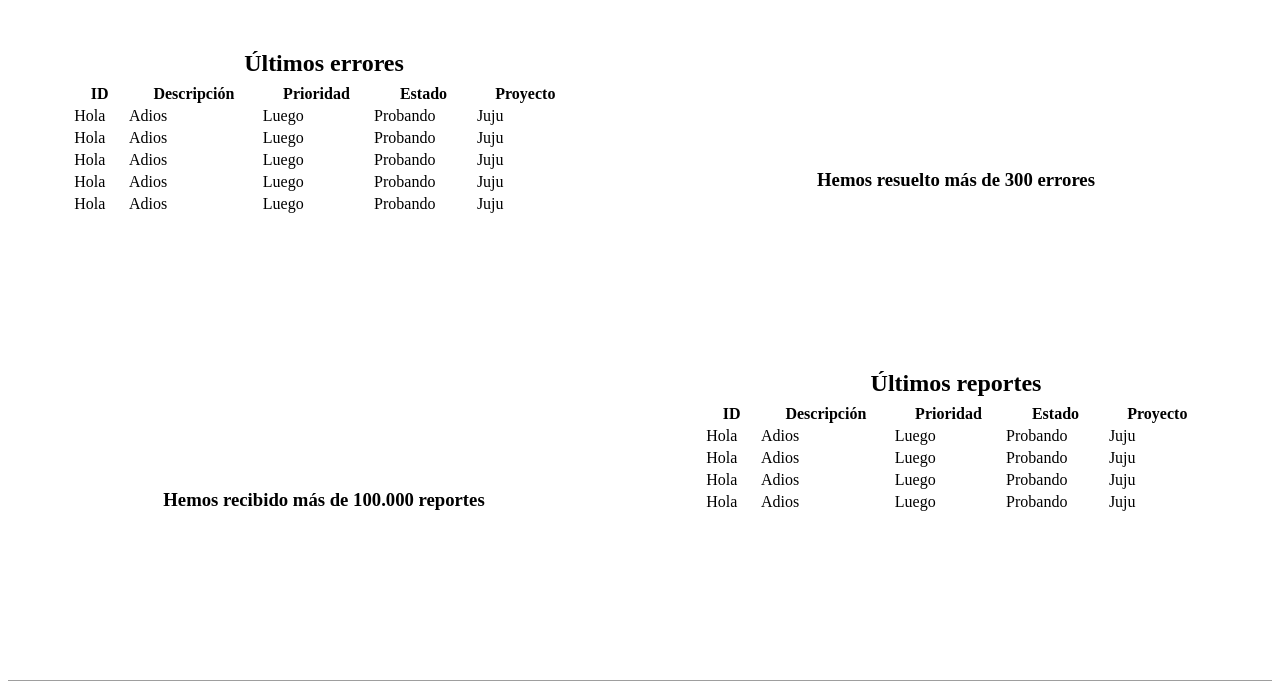
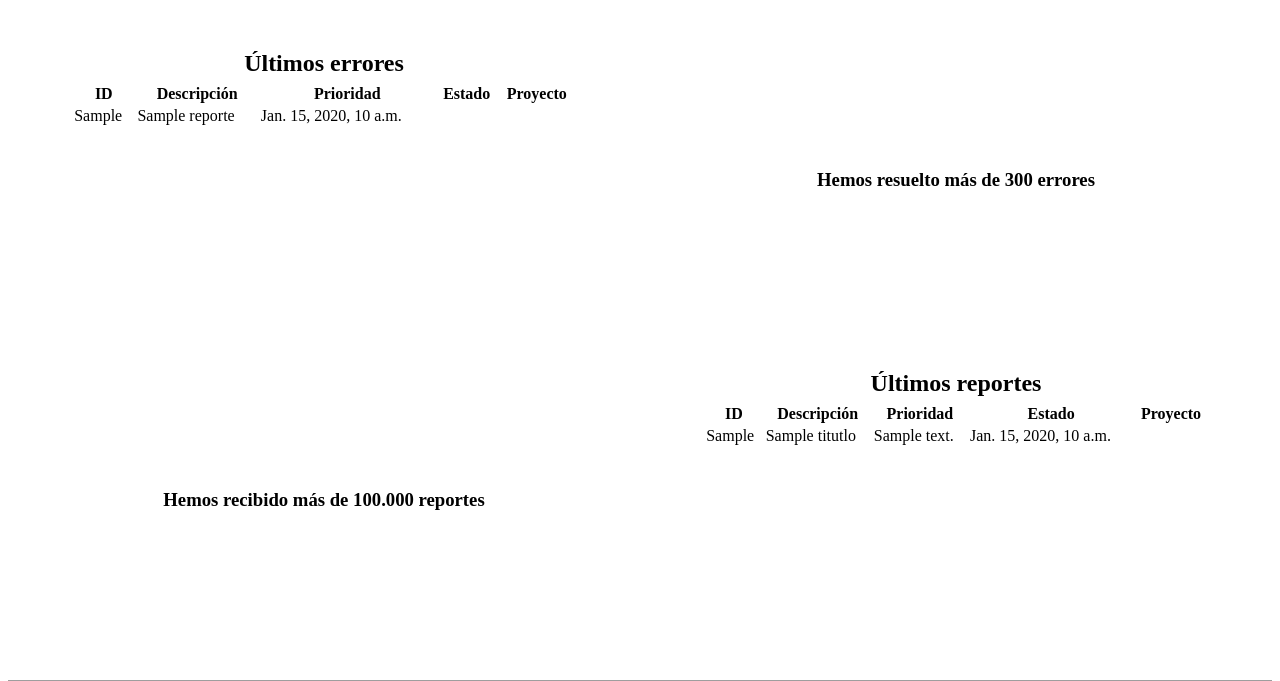
Before and after one commit to sanhue903/Proyecto-IS2, a Django app: template bug_tracking/home/templates/home/start.html in a window 1280 px wide. Shown: the part 1331-2012 px from the top of the page. Run offline with Django 3.2, Linux system fonts and the light colour scheme; the template is opened without the code that fills it: most values are stand-ins (such as "Sample title", 1, 10 or a date in 2020); grey boxes are pictures that could not be loaded.

```diff
--- a/bug_tracking/home/templates/home/start.html
+++ b/bug_tracking/home/templates/home/start.html
@@ -11,6 +11,7 @@
   <div class="info-view">
       <div class="box">
         <h2>Últimos errores</h2>
+        {% if listar_reportes %}
         <table class="table">
             <thead>
                 <tr>
@@ -22,65 +23,40 @@
                 </tr>
             </thead>
             <tbody>
-                <tr>
-                  <td>Hola</td>
+              {% for ReporteBug in listar_reportes %}
+              <tr>
+                <td>{{ ReporteBug.id_reporte }}</td>
+                <td>{{ ReporteBug.reporte }}</td>
+                <td>{{ ReporteBug.fecha_reporte }}</td>
+              </tr>
+              {%endfor%}
+            </tbody>
+        </table>
+        {% else %}
+        <table class="table">
+          <thead>
+              <tr>
+                <th>ID</th>
+                <th>Descripción</th>
+                <th>Prioridad</th>
+                <th>Estado</th>
+                <th>Proyecto</th>
+              </tr>
+          </thead>
+          <tbody>
+              <tr>
+                <td colspan="4" style="text-align: center">No hay errores disponibles</td>
+              </tr>
+            </tbody>
+      </table>
+      {% endif %}
+      </div>
 
-                  <td>Adios</td>
 
-                  <td>Luego</td>
 
-                  <td>Probando</td>
 
-                  <td>Juju</td>
-                </tr>
-                 <tr>
-                  <td>Hola</td>
 
-                  <td>Adios</td>
 
-                  <td>Luego</td>
-
-                  <td>Probando</td>
-
-                  <td>Juju</td>
-                </tr>
-                 <tr>
-                  <td>Hola</td>
-
-                  <td>Adios</td>
-
-                  <td>Luego</td>
-
-                  <td>Probando</td>
-
-                  <td>Juju</td>
-                </tr>
-                 <tr>
-                  <td>Hola</td>
-
-                  <td>Adios</td>
-
-                  <td>Luego</td>
-
-                  <td>Probando</td>
-
-                  <td>Juju</td>
-                </tr>
-                 <tr>
-                  <td>Hola</td>
-
-                  <td>Adios</td>
-
-                  <td>Luego</td>
-
-                  <td>Probando</td>
-
-                  <td>Juju</td>
-                </tr>
-
-              </tbody>
-        </table>
-      </div>
       <div class="box">
         <div class="text-info">
           <h3>Hemos resuelto más de 300 errores</h3>
@@ -94,6 +70,7 @@
       </div>
       <div class="box">
         <h2>Últimos reportes</h2>
+        {% if listar_bug %}
         <table class="table">
             <thead>
                 <tr>
@@ -105,53 +82,35 @@
                 </tr>
             </thead>
             <tbody>
-                <tr>
-                  <td>Hola</td>
-
-                  <td>Adios</td>
-
-                  <td>Luego</td>
-
-                  <td>Probando</td>
-
-                  <td>Juju</td>
-                </tr>
-                                 <tr>
-                  <td>Hola</td>
-
-                  <td>Adios</td>
-
-                  <td>Luego</td>
-
-                  <td>Probando</td>
-
-                  <td>Juju</td>
-                </tr>
-                                 <tr>
-                  <td>Hola</td>
-
-                  <td>Adios</td>
-
-                  <td>Luego</td>
-
-                  <td>Probando</td>
-
-                  <td>Juju</td>
-                </tr>
-                                 <tr>
-                  <td>Hola</td>
-
-                  <td>Adios</td>
-
-                  <td>Luego</td>
-
-                  <td>Probando</td>
-
-                  <td>Juju</td>
-                </tr>
-
+              {% for Bug in  listar_bug%}
+              <tr>
+                  <td>{{ Bug.id_bug }}</td>
+                  <td>{{ Bug.titutlo }}</td>
+                  <td>{{ Bug.descripcion }}</td>
+                  <td>{{ Bug.fecha_reporte }}</td>
+              </tr>
+              {%endfor%}
               </tbody>
-        </table></div>
+        </table>
+        {% else %}
+        <table class="table">
+          <thead>
+              <tr>
+                <th>ID</th>
+                <th>Descripción</th>
+                <th>Prioridad</th>
+                <th>Estado</th>
+                <th>Proyecto</th>
+              </tr>
+          </thead>
+          <tbody>
+              <tr>
+                <td colspan="4" style="text-align: center">No hay reportes disponibles</td>
+              </tr>
+            </tbody>
+      </table>
+      {% endif %}
+      </div>
   </div>
   <div class="parallax second">
     <div class="item">
```
